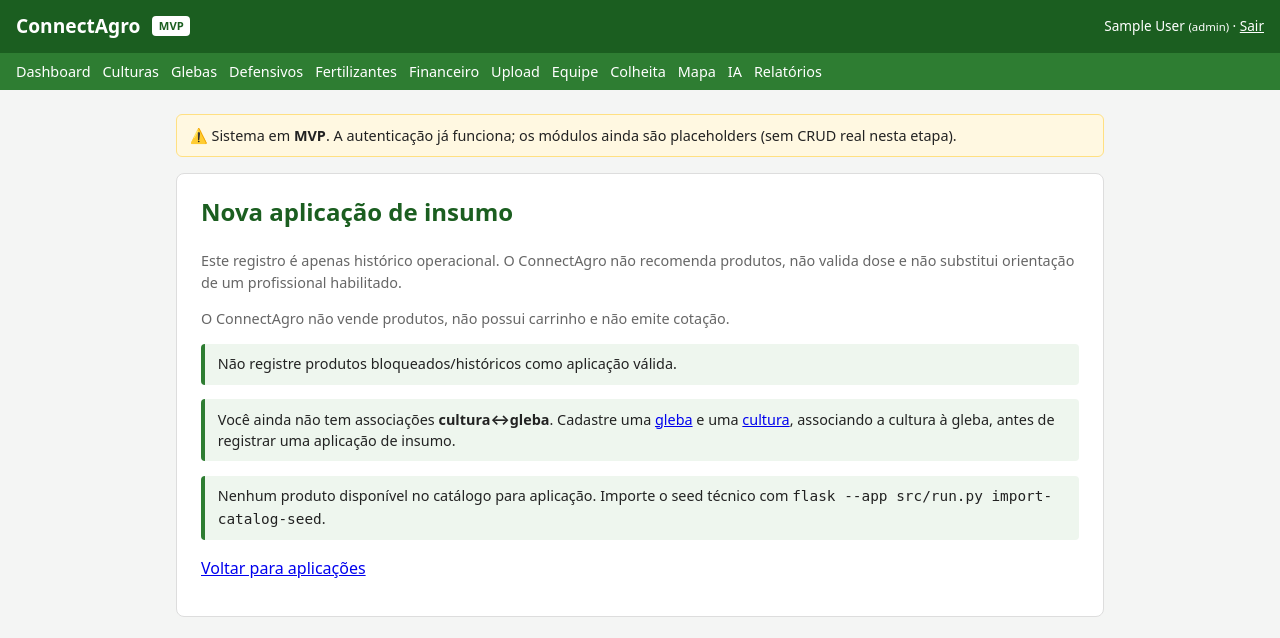
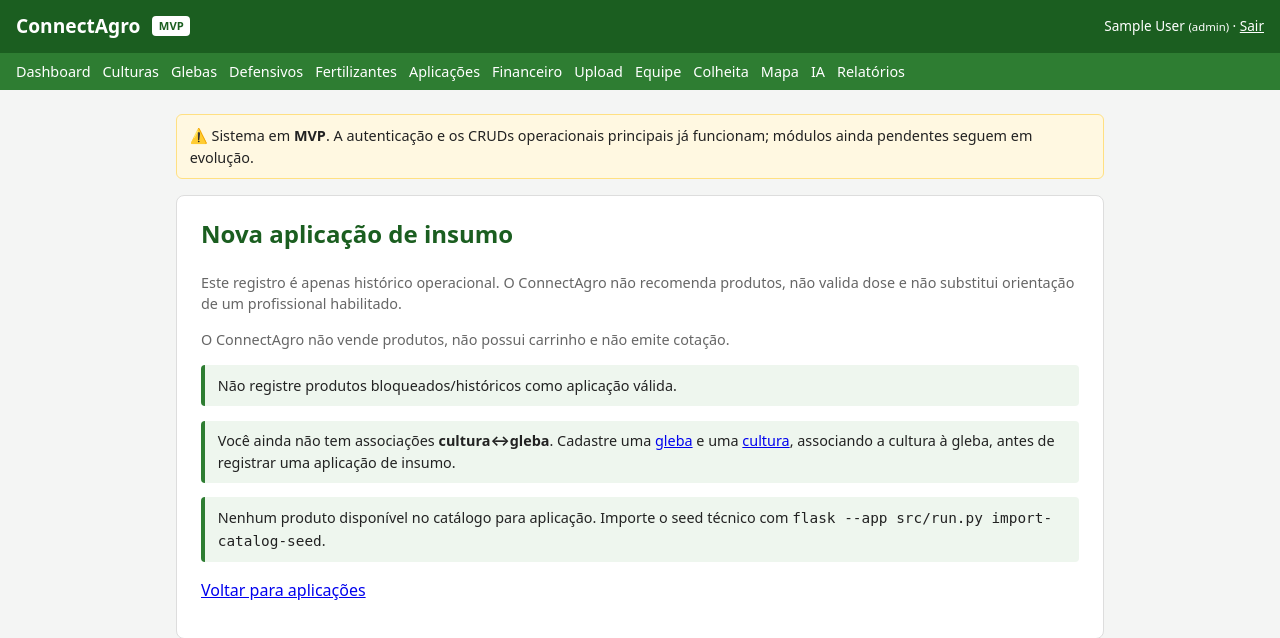
Before and after one commit to Helio965/Connectagro, a Flask app: page /aplicacoes/nova in a window 1280 px wide. Shown: the top 638 px of the page. Run offline with Flask 3, Linux system fonts and the light colour scheme; the visitor is signed in with stand-in values (Sample User, id 1); data comes from the database, SQL or seed files in the repository; data that the repository does not hold is empty.

Commit message:
Add aplicacoes menu link

```diff
--- a/src/app/templates/base.html
+++ b/src/app/templates/base.html
@@ -27,6 +27,7 @@
     <a href="{{ url_for('glebas.index') }}">Glebas</a>
     <a href="{{ url_for('defensivos.index') }}">Defensivos</a>
     <a href="{{ url_for('fertilizantes.index') }}">Fertilizantes</a>
+    <a href="{{ url_for('aplicacoes.index') }}">Aplicações</a>
     <a href="{{ url_for('financeiro.index') }}">Financeiro</a>
     <a href="{{ url_for('upload.index') }}">Upload</a>
     <a href="{{ url_for('equipe.index') }}">Equipe</a>
@@ -49,8 +50,8 @@
     {% endwith %}
 
     <p class="mvp-notice">
-      ⚠️ Sistema em <strong>MVP</strong>. A autenticação já funciona; os módulos
-      ainda são placeholders (sem CRUD real nesta etapa).
+      ⚠️ Sistema em <strong>MVP</strong>. A autenticação e os CRUDs operacionais
+      principais já funcionam; módulos ainda pendentes seguem em evolução.
     </p>
     {% block content %}{% endblock %}
   </main>
```
